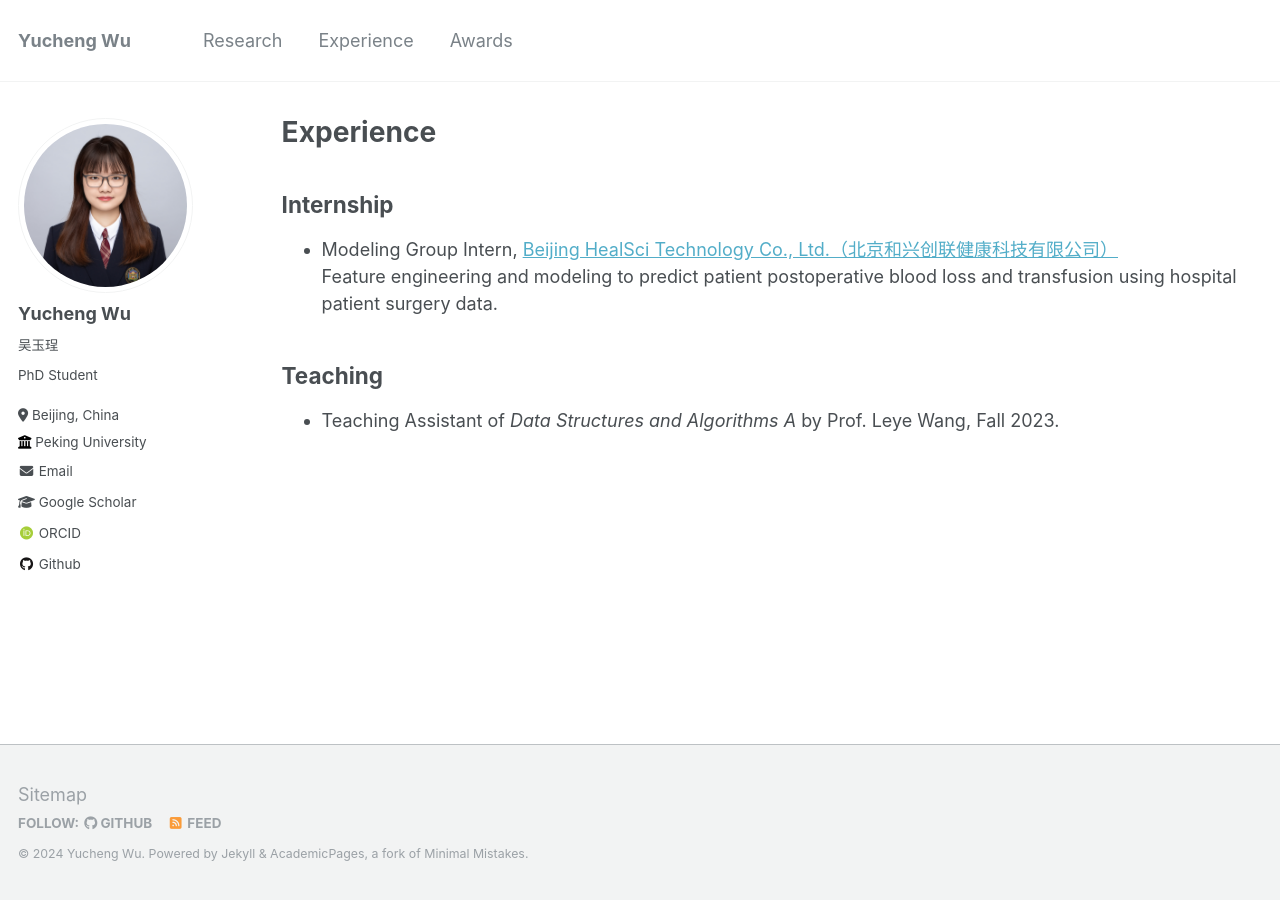
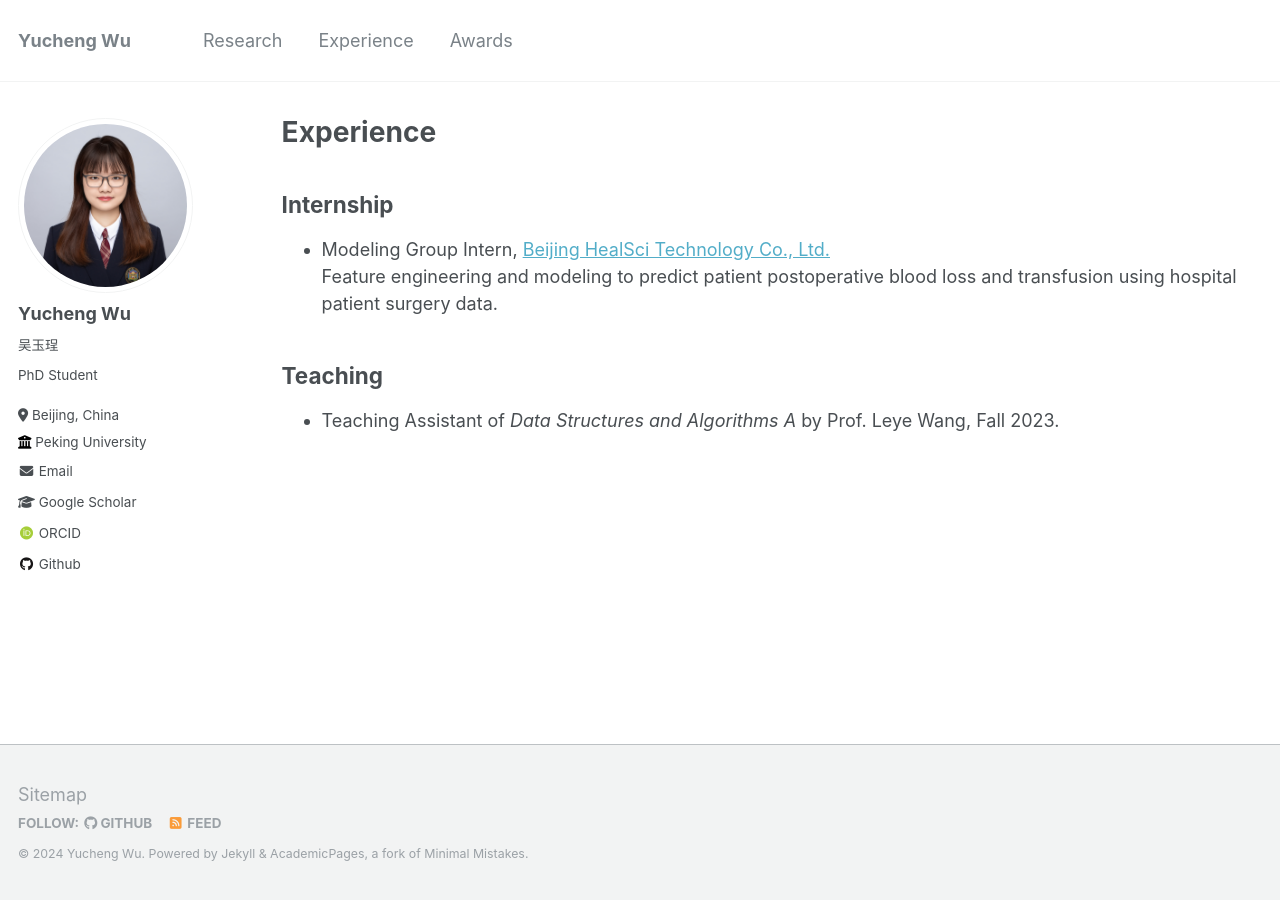
Before and after one commit to wuyucheng2002/wuyucheng2002.github.io, a Jekyll site: the page built from _pages/experience.md, in a window 1280 px wide. Built offline with Jekyll 4.4.1, drawn with Linux system fonts in a browser that asks for light colours; some web fonts are replaced.

Commit message:
Update experience.md

```diff
--- a/_pages/experience.md
+++ b/_pages/experience.md
@@ -7,7 +7,7 @@
 
 ## Internship
 
-* Modeling Group Intern, <a href="[{{base.url}}/files/Hsueh_Chou_2023_2.pdf](https://www.healscitech.com/#/home)" target="_blank">Beijing HealSci Technology Co., Ltd.（北京和兴创联健康科技有限公司）</a><br/>
+* Modeling Group Intern, <a href="https://www.healscitech.com/#/home" target="_blank">Beijing HealSci Technology Co., Ltd.</a> <br/>
 Feature engineering and modeling to predict patient postoperative blood loss and transfusion using hospital patient surgery data.
 
 ## Teaching
```
